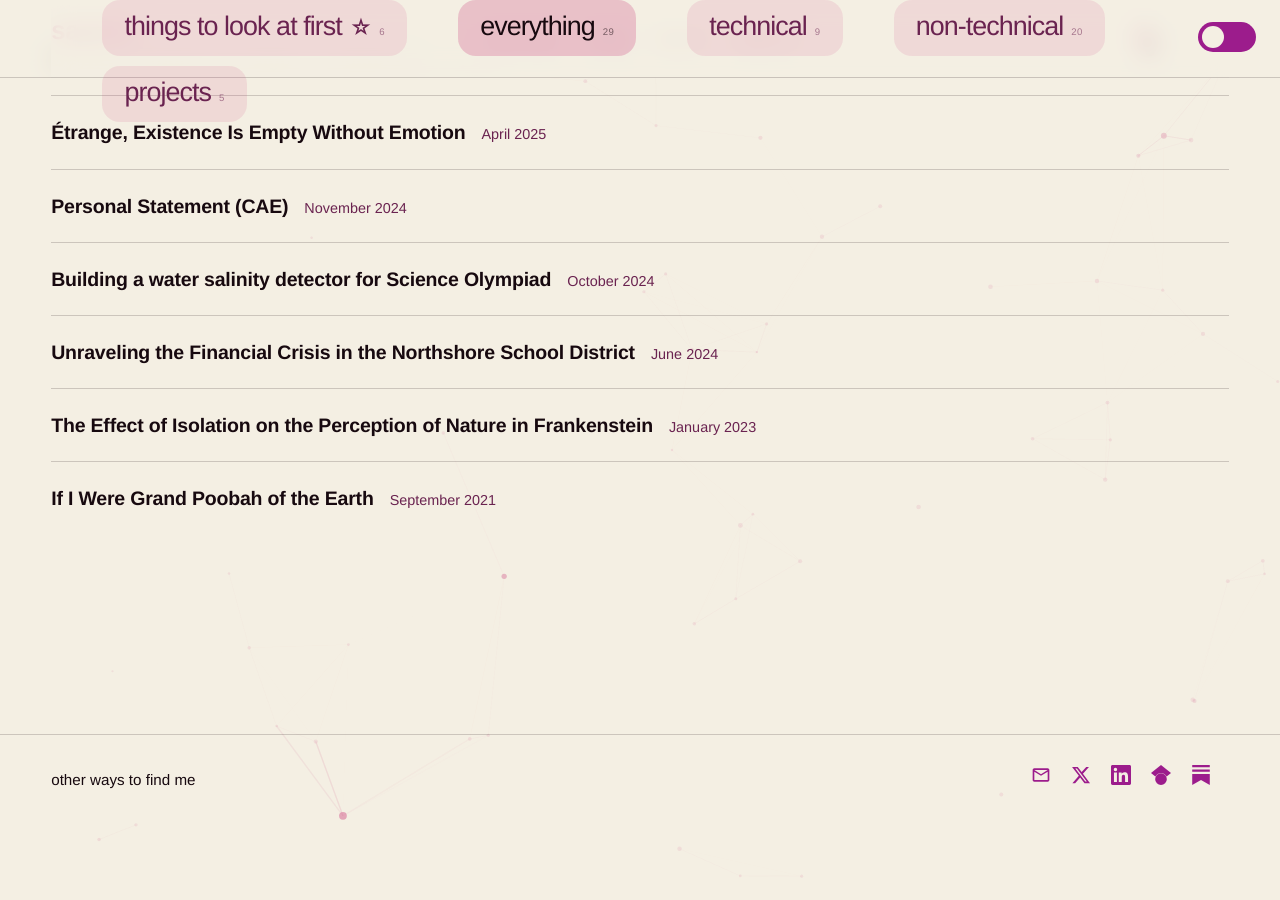
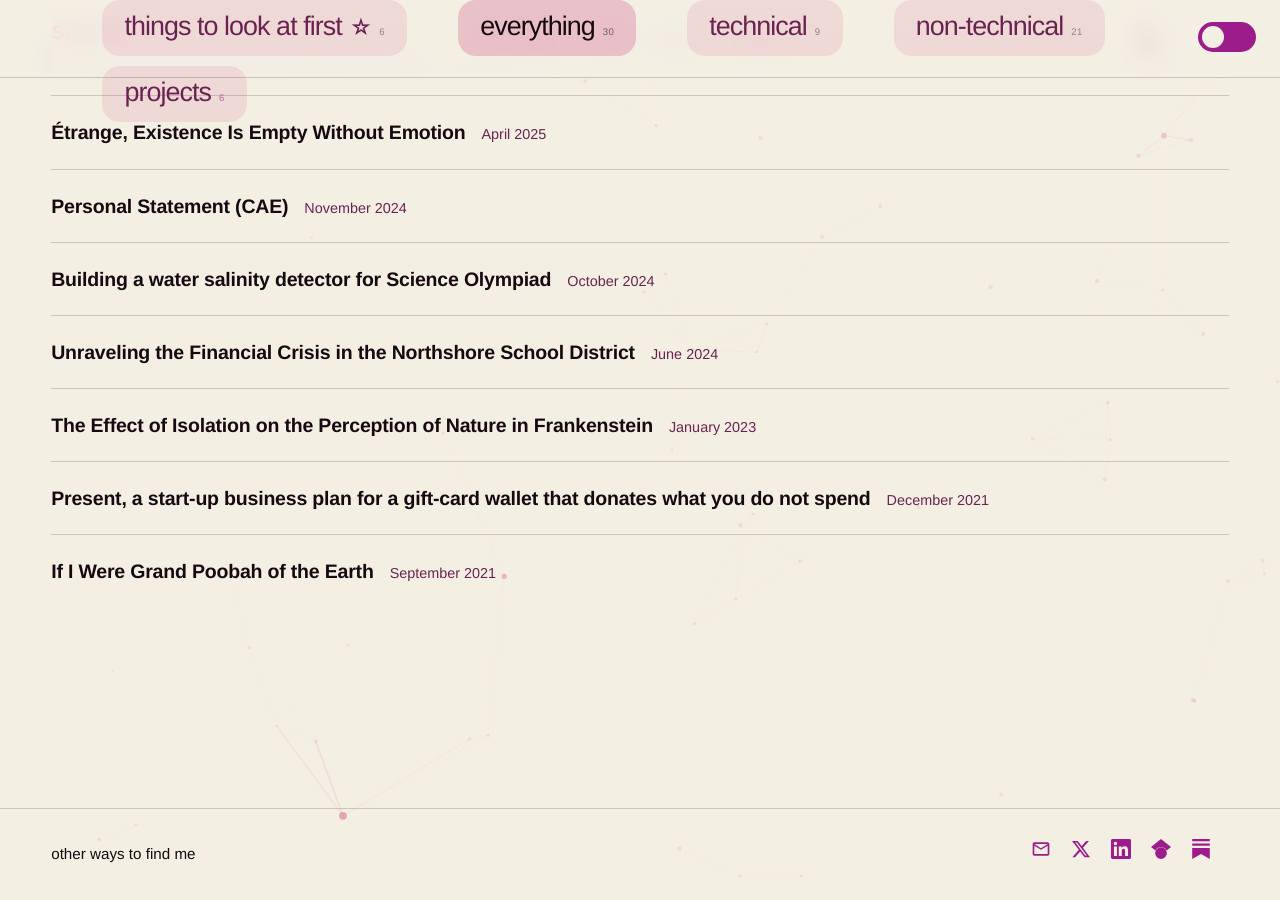
Before and after one commit to saanviiyer/saanviiyer.github.io, a Jekyll site: the page built from pages/writing-index.html, in a window 1280 px wide and 900 px high, scrolled down 1871 px. Built offline with Jekyll 4.4.1, drawn with Linux system fonts in a browser that asks for light colours; some web fonts are replaced; before the commit the page ends 2698 px from its top, so only the background shows below that.

Commit message:
Add the Present business plan to writing

```diff
--- a/pages/writing-index.html
+++ b/pages/writing-index.html
@@ -82,6 +82,14 @@ permalink: /writing/
       </div>
     </li>
     {% endfor %}
+
+    {% comment %} DECA start-up business plan, written with Julia Zhu {% endcomment %}
+    <li class="witem" data-date="2021-12-25" data-topics="nontechnical projects">
+      <div class="witem-head">
+        <a class="witem-title" href="{{ '/assets/pdfs/present-business-plan.pdf' | relative_url }}" target="_blank" rel="noopener">Present, a start-up business plan for a gift-card wallet that donates what you do not spend</a>
+        <span class="witem-date">December 2021</span>
+      </div>
+    </li>
   </ul>
 
   <p class="wempty" id="wempty" hidden>Nothing here yet under that filter.</p>
```
Also changed, not shown: 1 other file.
